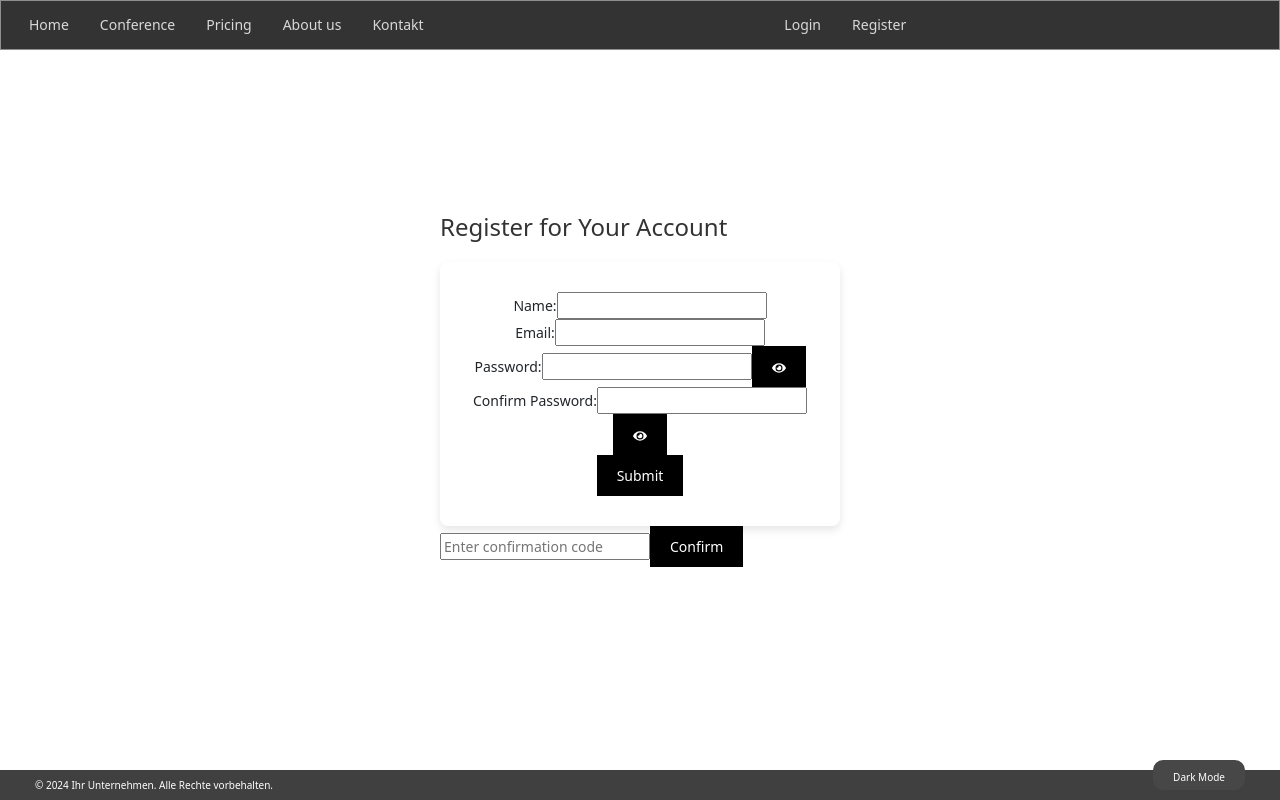
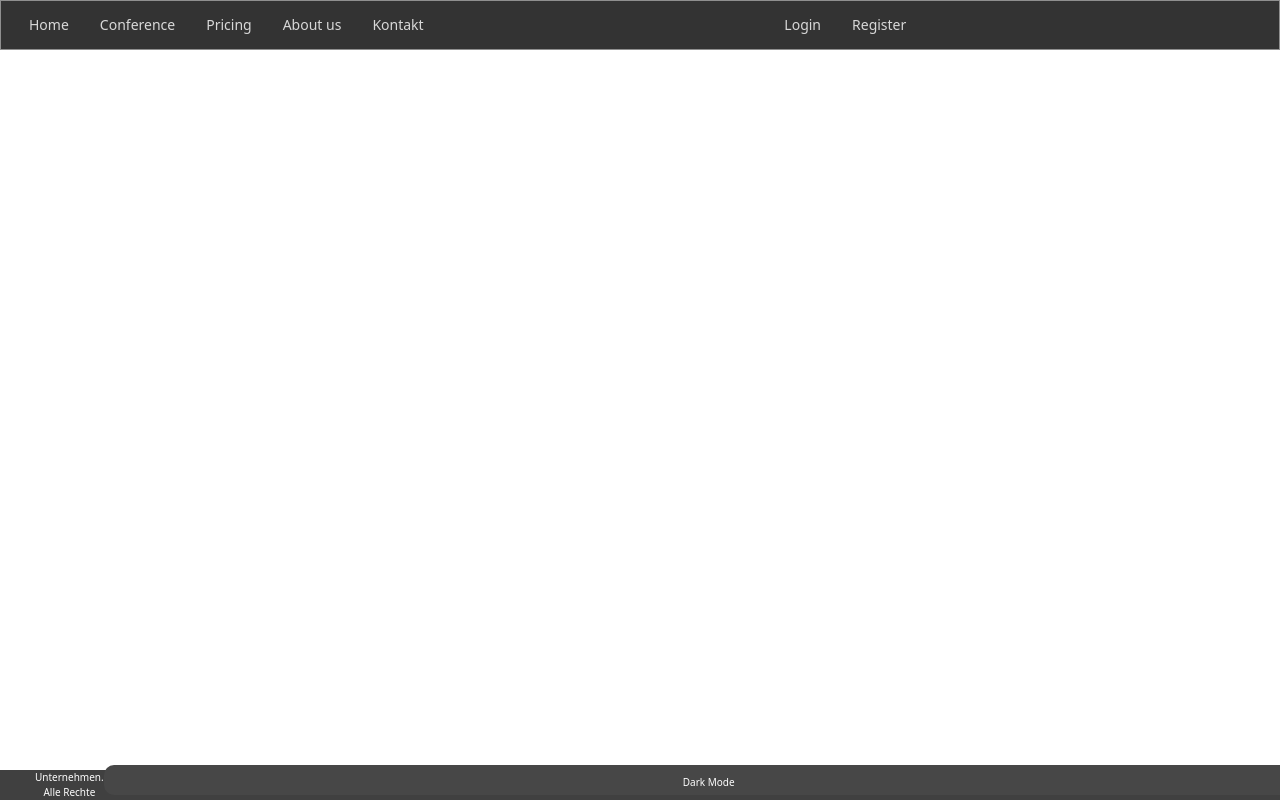
Before and after one commit to ameni177/bigprojekt, a React (Vite) app in the folder frontend/: page /register in a window 1280 px wide. Built offline with nearby package versions, Linux system fonts and the light colour scheme; what amazon-cognito-identity-js would draw is missing.

Commit message:
secondfinal

```diff
--- a/frontend/src/components/Navbar.jsx
+++ b/frontend/src/components/Navbar.jsx
@@ -6,6 +6,7 @@ import './Navbar.css';
 import { useNavigate } from "react-router-dom";
 import { CognitoUserPool, CognitoUser } from 'amazon-cognito-identity-js';
 import Signin from './Signin';
+import Register from './Register';
 
 const poolData = {
   UserPoolId: "eu-central-1_u1EUpgENY",
@@ -17,7 +18,8 @@ const userPool = new CognitoUserPool(poolData);
 function MyNavbar({ user, setUser }) {
     const [showSubMenu, setShowSubMenu] = useState(false);
     const [userName, setUserName] = useState('');
-    const [modalIsOpen, setModalIsOpen] = useState(false);
+    const [signinModalIsOpen, setSigninModalIsOpen] = useState(false);
+    const [registerModalIsOpen, setRegisterModalIsOpen] = useState(false);
     const timeoutRef = useRef(null);
     const navigate = useNavigate();
 
@@ -76,12 +78,20 @@ function MyNavbar({ user, setUser }) {
         navigate('/');
     };
 
-    const openModal = () => {
-        setModalIsOpen(true);
+    const openSigninModal = () => {
+        setSigninModalIsOpen(true);
     };
 
-    const closeModal = () => {
-        setModalIsOpen(false);
+    const closeSigninModal = () => {
+        setSigninModalIsOpen(false);
+    };
+
+    const openRegisterModal = () => {
+        setRegisterModalIsOpen(true);
+    };
+
+    const closeRegisterModal = () => {
+        setRegisterModalIsOpen(false);
     };
 
     return (
@@ -118,14 +128,15 @@ function MyNavbar({ user, setUser }) {
                             </>
                         ) : (
                             <>
-                                <Nav.Link onClick={openModal} className="page-scroll">Login</Nav.Link>
-                                <Nav.Link as={Link} to="/register" className="page-scroll">Register</Nav.Link>
+                                <Nav.Link onClick={openSigninModal} className="page-scroll">Login</Nav.Link>
+                                <Nav.Link onClick={openRegisterModal} className="page-scroll">Register</Nav.Link>
                             </>
                         )}
                     </Nav>
                 </Navbar.Collapse>
             </Navbar>
-            <Signin setUser={setUser} modalIsOpen={modalIsOpen} closeModal={closeModal} />
+            <Signin setUser={setUser} modalIsOpen={signinModalIsOpen} closeModal={closeSigninModal} />
+            <Register setUser={setUser} modalIsOpen={registerModalIsOpen} closeModal={closeRegisterModal} />
         </>
     );
 }
--- a/frontend/src/components/Register.css
+++ b/frontend/src/components/Register.css
@@ -1,94 +1,116 @@
-/* General form styles */
+/* Register.css */
+.register-modal {
+  position: absolute;
+  top: 50%;
+  left: 50%;
+  right: auto;
+  bottom: auto;
+  margin-right: -50%;
+  transform: translate(-50%, -50%);
+  width: 400px;
+  padding: 20px;
+  background-color: #fff;
+  border-radius: 10px;
+  box-shadow: 0 5px 15px rgba(0, 0, 0, 0.3);
+}
+
+.register-modal-overlay {
+  position: fixed;
+  top: 0;
+  left: 0;
+  right: 0;
+  bottom: 0;
+  background-color: rgba(0, 0, 0, 0.75);
+}
+
+.h1-design {
+  text-align: center;
+  font-size: 24px;
+  margin-bottom: 20px;
+}
+
 .form-container {
-    width: 300px;
-    margin: 50px auto;
-    padding: 30px;
+  display: flex;
+  flex-direction: column;
+}
+
+.input-container {
+  margin-bottom: 15px;
+}
+
+.input-container label {
+  display: block;
+  margin-bottom: 5px;
+  font-weight: bold;
+}
+
+.input-container input {
+  width: 100%;
+  padding: 10px;
+  box-sizing: border-box;
   border: 1px solid #ccc;
   border-radius: 5px;
-    box-shadow: 0 0 10px rgba(0, 0, 0, 0.1);
-    background-color: #f9f9f9;
-  }
-  /* Register heading styles */
-.h1-design {
-  text-align: center;
-  font-size: 2.5rem;
-  color: #333;
-  margin-bottom: 20px;
-  text-transform: uppercase; /* Converts text to uppercase */
-  font-weight: bold; /* Makes the text bold */
-  text-shadow: 1px 1px 2px rgba(0, 0, 0, 0.2); /* Adds a subtle shadow */
-  letter-spacing: 1px; /* Increases letter spacing */
 }
 
-  /* Input container styles */
-  .input-container {
+.password-container {
   display: flex;
   align-items: center;
   margin-bottom: 15px;
 }
 
-  .input-container label {
-    flex: 1; /* Grow to take remaining space */
-    margin-right: 10px; /* Adjust spacing between label and input */
+.password-container input {
+  flex-grow: 1;
+  padding: 10px;
+  box-sizing: border-box;
+  border: 1px solid #ccc;
+  border-radius: 5px;
 }
 
-  /* Password container styles */
-  .password-container {
-    position: relative;
-    display: flex;
-    align-items: center;
-    margin-bottom: 15px;
-  }
-
-  .password-container label {
-    flex: 1; /* Grow to take remaining space */
-    margin-right: 10px; /* Adjust spacing between label and input */
-  }
-
-  /* Input styles */
-  input[type="text"],
-  input[type="email"],
-  input[type="password"] {
-    flex: 2; /* Take 2/3 of the available space */
-    padding: 10px;
-    margin: 8px 0;
-    display: inline-block;
-    border: 1px solid #ccc;
-    border-radius: 4px;
-    box-sizing: border-box;
-  }
-
-  /* Label styles */
-  label {
-    margin-top: 10px;
-    font-weight: bold;
-    display: block;
-  }
-
-  /* Button styles */
-  button[type="submit"] {
-    width: 100%;
-    background-color: #4CAF50;
-    color: white;
-    padding: 14px 20px;
-    margin: 8px 0;
+.toggle-password {
+  background: none;
   border: none;
-    border-radius: 4px;
+  margin-left: -30px;
   cursor: pointer;
 }
 
-  button[type="submit"]:hover {
-    background-color: #45a049;
+button {
+  padding: 10px;
+  background-color: #007bff;
+  color: #fff;
+  border: none;
+  border-radius: 5px;
+  cursor: pointer;
+  margin-top: 10px;
+  width: 100%;
 }
 
-  /* Password toggle button styles */
-  .toggle-password {
-    position: absolute;
-    right: 10px; /* Adjust this value to position the button where you want */
-    top: 50%; /* Center vertically */
-    transform: translateY(-50%);
-    background: none;
+button:hover {
+  background-color: #0056b3;
+}
+
+.confirmation-container {
+  display: flex;
+  flex-direction: column;
+  margin-top: 20px;
+}
+
+.confirmation-container input {
+  padding: 10px;
+  margin-bottom: 10px;
+  box-sizing: border-box;
+  border: 1px solid #ccc;
+  border-radius: 5px;
+}
+
+.confirmation-container button {
+  padding: 10px;
+  background-color: #28a745;
+  color: #fff;
   border: none;
+  border-radius: 5px;
   cursor: pointer;
-    font-size: 1.2em;
 }
+
+.confirmation-container button:hover {
+  background-color: #218838;
+}
--- a/frontend/src/components/Register.jsx
+++ b/frontend/src/components/Register.jsx
@@ -1,19 +1,19 @@
-// Register.jsx
 import React, { useState } from "react";
-import { useNavigate } from "react-router-dom"; // Import useNavigate
+import { useNavigate } from "react-router-dom";
 import { CognitoUserPool, CognitoUserAttribute, CognitoUser } from "amazon-cognito-identity-js";
 import { FaEye, FaEyeSlash } from "react-icons/fa";
-import moment from 'moment'; // Import moment library
+import Modal from 'react-modal';
+import "./Register.css";
 
 const poolData = {
-    UserPoolId: "eu-central-1_9qZhZhfNw", // Replace with your User Pool ID
-    ClientId: "1nqan7a5peja3fv8n9ofp5u7pm", // Replace with your App Client ID
+  UserPoolId: "eu-central-1_9qZhZhfNw",
+  ClientId: "1nqan7a5peja3fv8n9ofp5u7pm",
 };
 
 const userPool = new CognitoUserPool(poolData);
 
-function Register({ setUser }) { // Accept setUser as a prop
-    const navigate = useNavigate(); // Initialize useNavigate
+const Register = ({ setUser, modalIsOpen, closeModal }) => {
+  const navigate = useNavigate();
   const [Name, setName] = useState("");
   const [Password, setPassword] = useState("");
   const [ConfirmPassword, setConfirmPassword] = useState("");
@@ -54,9 +54,6 @@ function Register({ setUser }) { // Accept setUser as a prop
         console.log("Sign up success:", result);
         alert("Registration successful! Please check your email for verification code.");
         alert("Please enter your confirmation code to proceed")
-
-                // Set the user and navigate to home page after successful registration
-
       });
     } catch (error) {
       console.error("Error signing up:", error);
@@ -87,12 +84,6 @@ function Register({ setUser }) { // Accept setUser as a prop
       alert("Registration confirmed successfully!");
       setUser(Name);
       navigate('/');
-            //setName("");
-            //setPassword("");
-            //setConfirmPassword("");
-            //setEmail("");
-            //setConfirmationCode("");
-
     });
   };
 
@@ -115,7 +106,13 @@ function Register({ setUser }) { // Accept setUser as a prop
   };
 
   return (
-        <>
+    <Modal
+      isOpen={modalIsOpen}
+      onRequestClose={closeModal}
+      contentLabel="Register Modal"
+      className="register-modal"
+      overlayClassName="register-modal-overlay"
+    >
       <h1 className="h1-design">Register for Your Account</h1>
       <div className="form-container">
         <div className="input-container">
@@ -185,11 +182,8 @@ function Register({ setUser }) { // Accept setUser as a prop
           placeholder="Enter confirmation code"
         />
         <button onClick={handleConfirmation}>Confirm</button>
-
-
-
       </div>
-        </>
+    </Modal>
   );
 }
 
```
Lines whose indentation alone changed are shown as unchanged.
